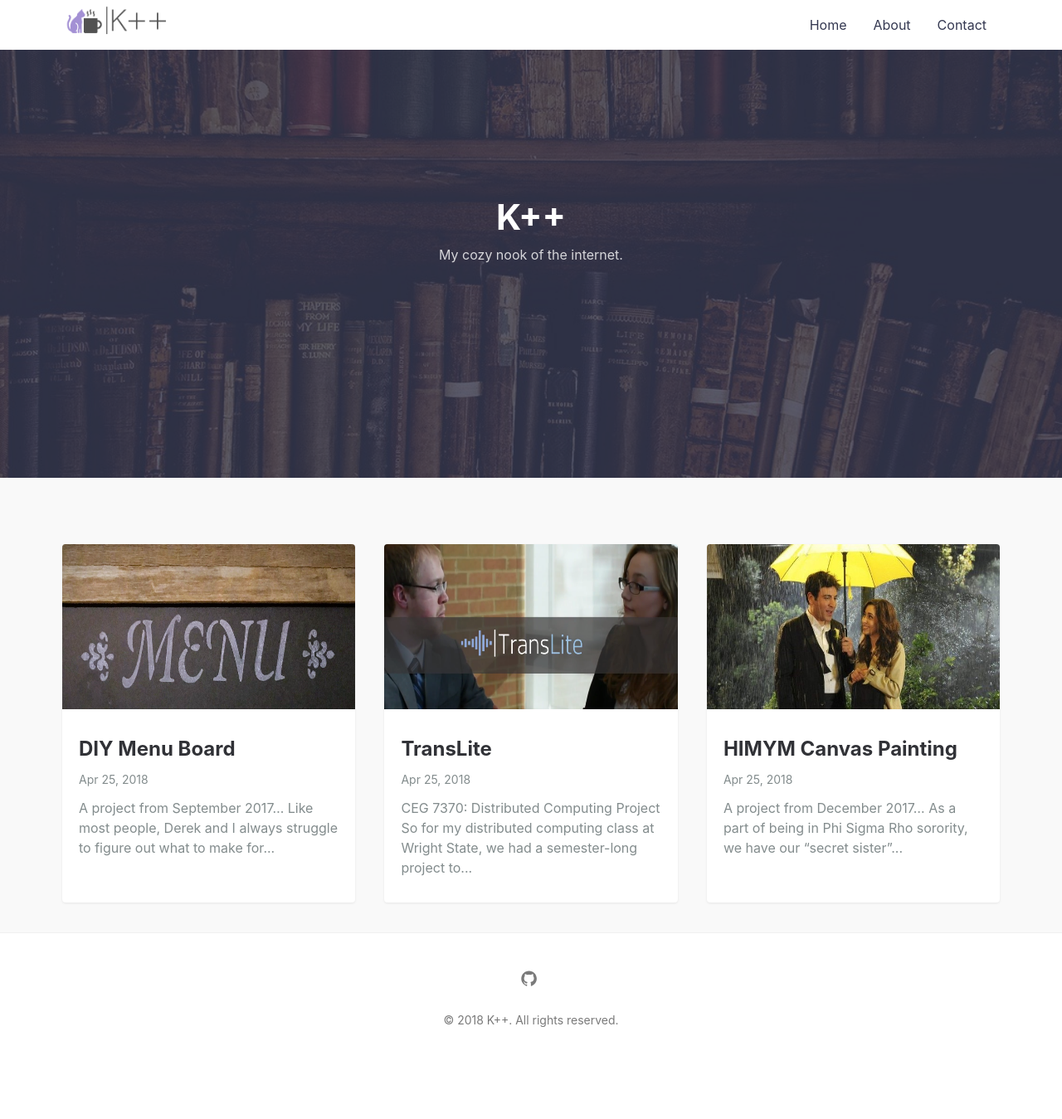
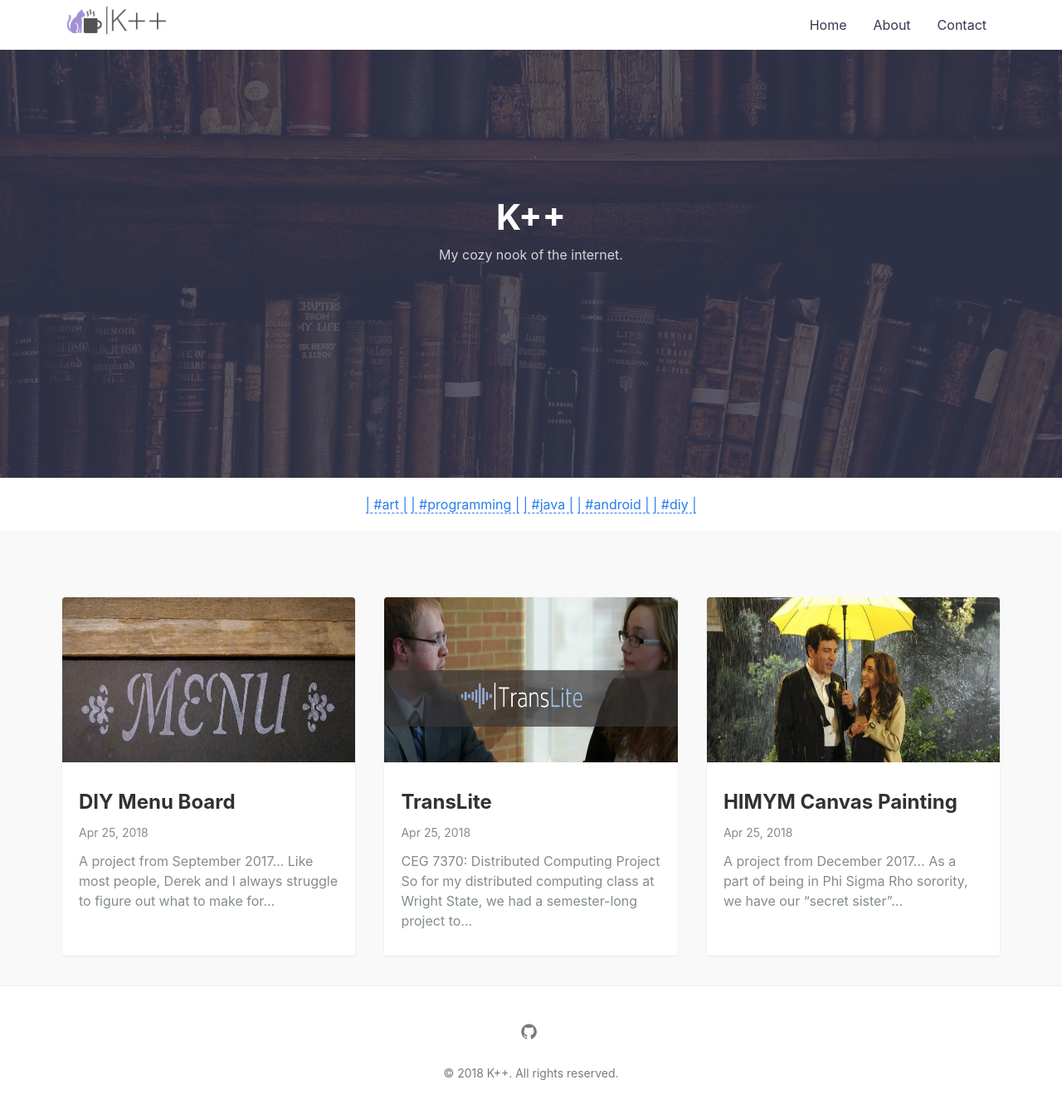
Before and after one commit to kristavan/wedding, a Jekyll site: the page built from index.md, in a window 1280 px wide. Shown: the whole page at 83% size. Built offline with Jekyll 4.4.1, drawn with Linux system fonts in a browser that asks for light colours; before the commit the page ends 1285 px from its top, so only the background shows below that.

Commit message:
Add tags to default page

```diff
--- a/_layouts/default.html
+++ b/_layouts/default.html
@@ -26,6 +26,13 @@ layout: compress
     </div>
 
     <main class="site__content">
+      <p class="hero__meta">
+        <center>
+          {% for t in site.tags %}
+            <a href="/tag/{{t | first}}/"> | #{{ t | first }} |</a>
+          {% endfor %}
+        </center>
+    </p>
       <section class="blog">
         <div class="container">
           <div class="post-list" itemscope="" itemtype="http://schema.org/Blog">
--- a/_plugins/_tag_gen.rb
+++ b/_plugins/_tag_gen.rb
@@ -8,9 +8,8 @@ module Jekyll
       self.process(@name)
       self.read_yaml(File.join(base, '_layouts'), 'tag_index.html')
       self.data['tag'] = tag
-      tag_title_prefix = site.config['tag_title_prefix'] || 'Posts Tagged &ldquo;'
-      tag_title_suffix = site.config['tag_title_suffix'] || '&rdquo;'
-      self.data['title'] = "#{tag_title_prefix}#{tag}#{tag_title_suffix}"
+      tag_title_prefix = '#'
+      self.data['title'] = "#{tag_title_prefix}#{tag}"
     end
   end
   class TagGenerator < Generator
--- a/_posts/2018-04-25-distributed-computing-project.md
+++ b/_posts/2018-04-25-distributed-computing-project.md
@@ -2,7 +2,7 @@
 layout: post
 title: "TransLite"
 featured-img: dcproject
-tags: [programming]
+tags: [programming, java, android]
 ---
 
 # CEG 7370: Distributed Computing Project
```
